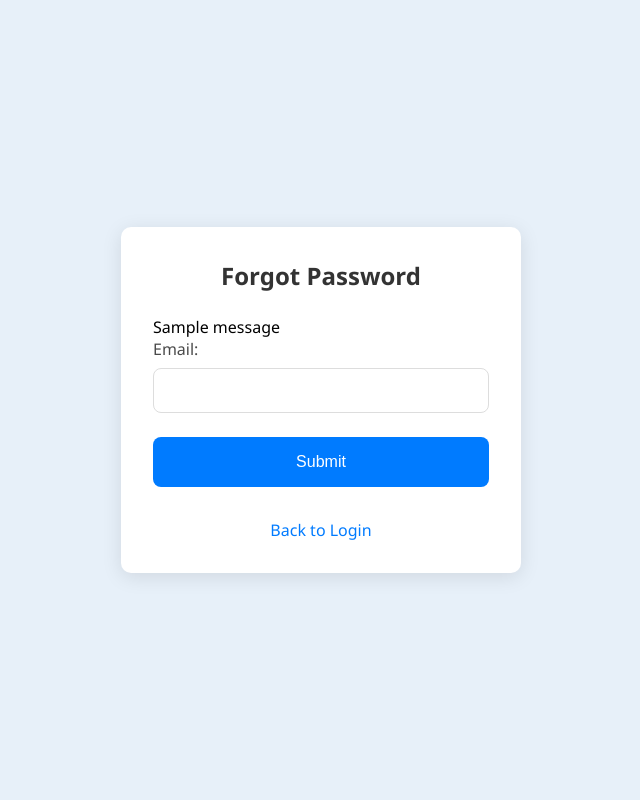
After one commit to bardatt1/ArdaJacaQuietaRepo, a Django app: page /forgot-password/ in a window 1280 px wide. The commit adds this page. Shown: the whole page, without its empty margins (319-959 px from the left). Run offline with Django 5.2, Linux system fonts and the light colour scheme; tables that the repository leaves empty hold one stand-in row (values such as "Sample post"); one stand-in notice (Sample message) is shown.

Commit message:
forgot details
-added forgot password functionality
-added forgot username functionality
-added forgot password css
-added forgot username css

```diff
--- /dev/null
+++ b/prms/doctor/static/forgot_details.css
@@ -0,0 +1,101 @@
+/* Global reset and body styling */
+* {
+    margin: 0;
+    padding: 0;
+    box-sizing: border-box;
+}
+
+body {
+    font-family: 'Segoe UI', Tahoma, Geneva, Verdana, sans-serif;
+    background-color: #e7f0f9;
+    display: flex;
+    justify-content: center;
+    align-items: center;
+    height: 100vh;
+    margin: 0;
+}
+
+.container {
+    background-color: #ffffff;
+    padding: 2rem;
+    box-shadow: 0 4px 20px rgba(0, 0, 0, 0.1);
+    border-radius: 10px;
+    width: 100%;
+    max-width: 400px;
+}
+
+h2 {
+    text-align: center;
+    font-size: 1.5rem;
+    color: #333;
+    margin-bottom: 1.5rem;
+    font-weight: 600;
+}
+
+/* Form styling */
+form {
+    display: flex;
+    flex-direction: column;
+}
+
+label {
+    font-size: 1rem;
+    margin-bottom: 0.5rem;
+    color: #4a4a4a;
+}
+
+input[type="email"] {
+    padding: 0.8rem;
+    font-size: 1rem;
+    margin-bottom: 1.5rem;
+    border: 1px solid #ddd;
+    border-radius: 8px;
+    outline: none;
+    transition: border-color 0.3s ease;
+}
+
+input[type="email"]:focus {
+    border-color: #007bff;
+}
+
+button {
+    background-color: #007bff;
+    color: white;
+    padding: 1rem;
+    font-size: 1rem;
+    border: none;
+    border-radius: 8px;
+    cursor: pointer;
+    transition: background-color 0.3s;
+    margin-bottom: 1rem;
+}
+
+button:hover {
+    background-color: #0056b3;
+}
+
+a {
+    text-align: center;
+    display: block;
+    margin-top: 1rem;
+    color: #007bff;
+    text-decoration: none;
+}
+
+a:hover {
+    text-decoration: underline;
+}
+
+@media (max-width: 480px) {
+    .container {
+        padding: 1.5rem;
+    }
+
+    h2 {
+        font-size: 1.3rem;
+    }
+
+    button {
+        font-size: 0.9rem;
+    }
+}
--- /dev/null
+++ b/prms/doctor/templates/forgot_password.html
@@ -0,0 +1,33 @@
+{% load static %}
+
+<!DOCTYPE html>
+<html lang="en">
+<head>
+    <meta charset="UTF-8">
+    <meta name="viewport" content="width=device-width, initial-scale=1.0">
+    <title>Forgot Password</title>
+    <link rel="stylesheet" type="text/css" href="{% static 'forgot_details.css' %}">
+</head>
+<body>
+    <div class="container">
+        <h2>Forgot Password</h2>
+
+                <!-- Message Box -->
+            {% if messages %}
+                <div class="message-box">
+                    {% for message in messages %}
+                        <div class="message">{{ message }}</div>
+                    {% endfor %}
+                </div>
+            {% endif %}
+
+        <form method="post" action="{% url 'forgot_password' %}">
+            {% csrf_token %}
+            <label for="email">Email:</label>
+            <input type="email" name="email" id="email" required>
+            <button type="submit">Submit</button>
+        </form>
+        <a href="{% url 'login' %}">Back to Login</a>
+    </div>
+</body>
+</html>
--- a/prms/doctor/templates/login.html
+++ b/prms/doctor/templates/login.html
@@ -45,8 +45,8 @@
                 <button type="submit">Login</button>
 
                 <div class="links">
-                    <a href="#">Forgot Username?</a>
-                    <a href="#">Forgot Password?</a>
+                    <a href="{% url 'forgot_username' %}">Forgot Username?</a>
+                    <a href="{% url 'forgot_password' %}">Forgot Password?</a>
                 </div>
                 <div class="signup">
                     <a href="{% url 'registration_step1' %}">Sign up</a>
--- a/prms/doctor/urls.py
+++ b/prms/doctor/urls.py
@@ -25,6 +25,8 @@ urlpatterns = [
     path('delete_all_patients/', views.delete_all_patients_view, name='delete_all_patients'),
     path('appointment_details/', views.appointment_details, name='appointment_details'),
     path('delete-document/<int:document_id>/', views.delete_document, name='delete_document'),
+    path('forgot-username/', views.forgot_username_view, name='forgot_username'),
+    path('forgot-password/', views.forgot_password_view, name='forgot_password'),
 
 ]
 
--- a/prms/doctor/views.py
+++ b/prms/doctor/views.py
@@ -8,9 +8,10 @@ from .forms import DoctorProfileEditForm
 from datetime import datetime
 from django.db.models import Q
 from django.http import JsonResponse
-import calendar
-import json
-
+from django.core.mail import send_mail
+from django.conf import settings
+import random
+import string
 
 # Helper function to ensure a doctor is logged in
 def doctor_logged_in(request):
@@ -411,3 +412,43 @@ def create_appointment_view(request, patient_id):
 
 def appointment_details(request):
     return render(request, 'appointment_details.html')
+
+
+def forgot_username_view(request):
+    if request.method == "POST":
+        email = request.POST.get('email')
+        try:
+            doctor = Doctor.objects.get(email=email)
+            # Send an email with the username
+            send_mail(
+                subject="Your Username",
+                message=f"Dear {doctor.first_name},\n\nYour username is: {doctor.username}",
+                from_email=settings.DEFAULT_FROM_EMAIL,
+                recipient_list=[email],
+            )
+            messages.success(request, "An email with your username has been sent.")
+        except Doctor.DoesNotExist:
+            messages.error(request, "Email not found.")
+    return render(request, 'forgot_username.html')
+
+
+def forgot_password_view(request):
+    if request.method == "POST":
+        email = request.POST.get('email')
+        try:
+            doctor = Doctor.objects.get(email=email)
+            # Generate a temporary password
+            temp_password = ''.join(random.choices(string.ascii_letters + string.digits, k=8))
+            doctor.password = make_password(temp_password)
+            doctor.save()
+            # Send an email with the temporary password
+            send_mail(
+                subject="Password Reset",
+                message=f"Dear {doctor.first_name},\n\nYour temporary password is: {temp_password}\nPlease log in and change your password immediately.",
+                from_email=settings.DEFAULT_FROM_EMAIL,
+                recipient_list=[email],
+            )
+            messages.success(request, "A temporary password has been sent to your email.")
+        except Doctor.DoesNotExist:
+            messages.error(request, "Email not found.")
+    return render(request, 'forgot_password.html')
```
Also changed, not shown: prms/doctor/templates/forgot_username.html (added, +32 -0 lines), prms/prms/settings.py (+8 -0 lines).
